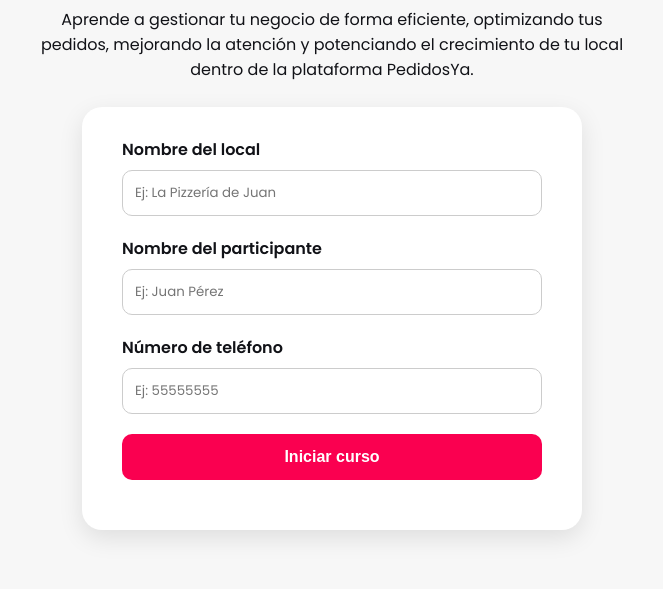
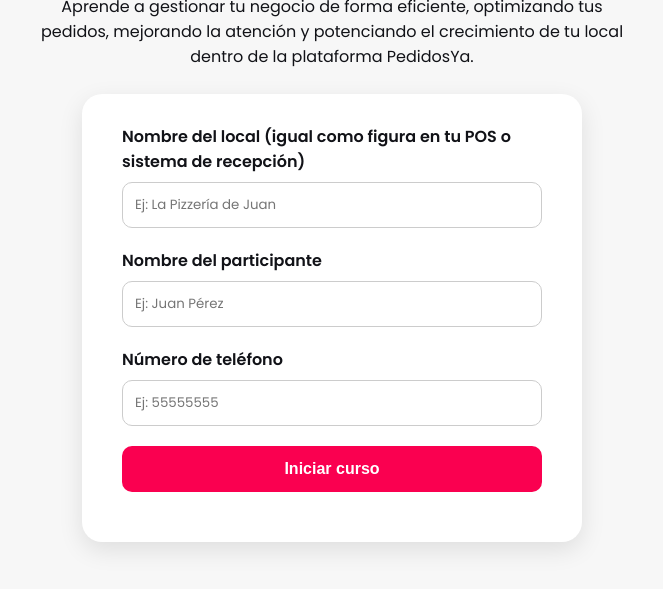
Before and after one commit to pamelamunoz-alt/onboarding-partners, a plain HTML site: page formulario.html in a window 1280 px wide. Shown: the part 161-750 px from the top of the page, without its empty margins (308-971 px from the left). Drawn offline with Linux system fonts and the light colour scheme.

Commit message:
Update formulario.html

```diff
--- a/formulario.html
+++ b/formulario.html
@@ -98,7 +98,7 @@
   <p>Aprende a gestionar tu negocio de forma eficiente, optimizando tus pedidos, mejorando la atención y potenciando el crecimiento de tu local dentro de la plataforma PedidosYa.</p>
 
   <form id="inicioForm">
-    <label for="local">Nombre del local</label>
+    <label for="local">Nombre del local (igual como figura en tu POS o sistema de recepción)</label>
     <input type="text" id="local" name="local" placeholder="Ej: La Pizzería de Juan" required>
 
     <label for="nombre">Nombre del participante</label>
```
